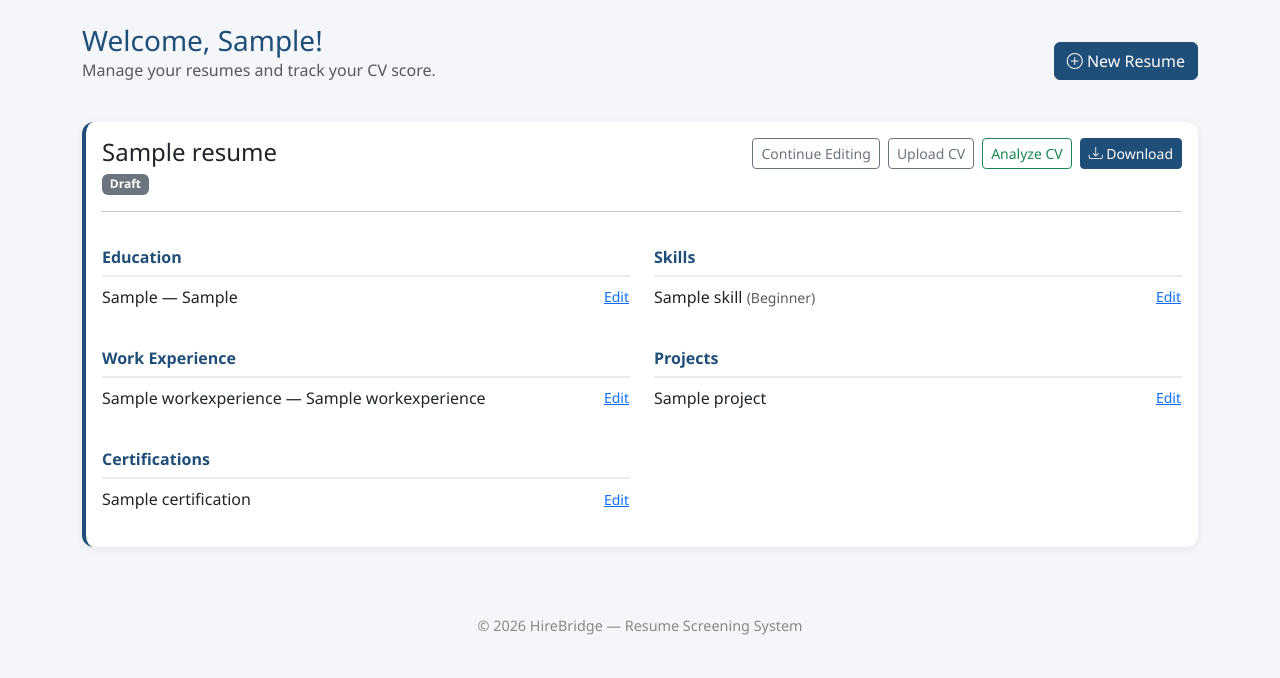
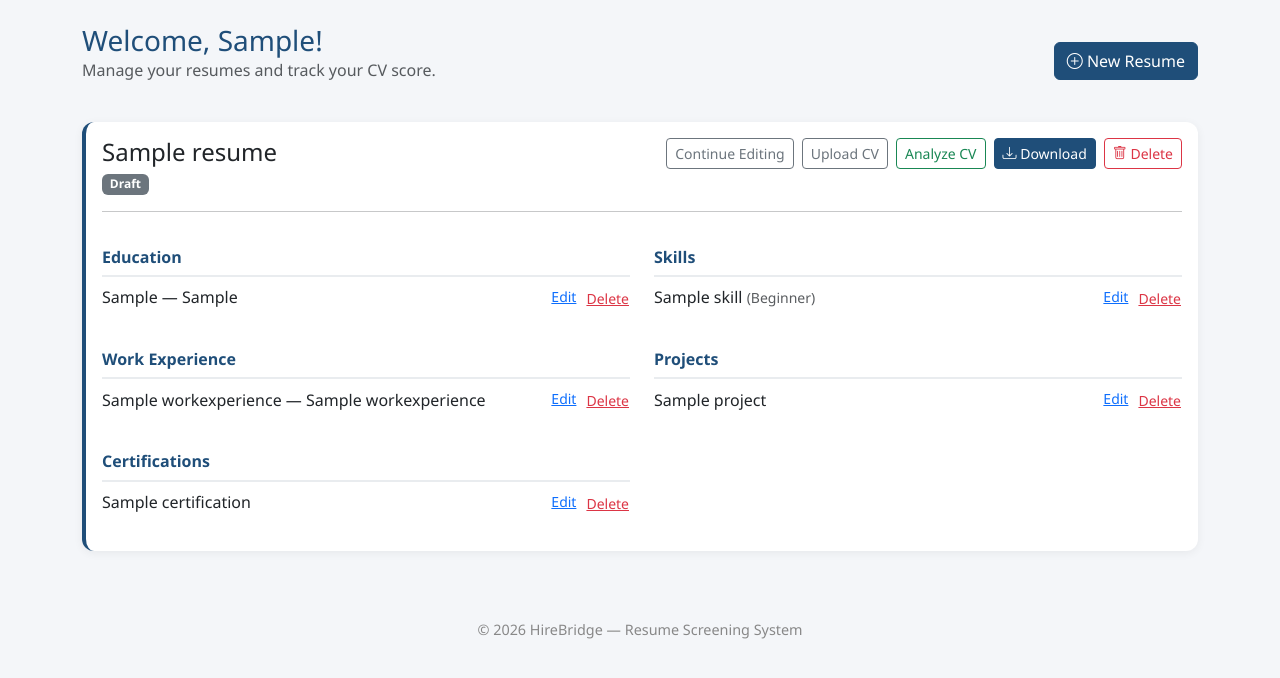
Before and after one commit to limbuisha398-cyber/HireBridge, a Django app: page /dashboard/ in a window 1280 px wide. Shown: the part 56-734 px from the top of the page. Run offline with Django 5.2, Linux system fonts and the light colour scheme; a user stored in the database is signed in; tables that the repository leaves empty hold one stand-in row (values such as "Sample post").

Commit message:
Add delete functionality for resume sections

```diff
--- a/hirebridge/templates/dashboard.html
+++ b/hirebridge/templates/dashboard.html
@@ -4,108 +4,298 @@
 
 <div class="d-flex justify-content-between align-items-center mb-4">
   <div>
-    <h3 class="mb-0" style="color:#1F4E79;">Welcome, {{ request.user.first_name|default:request.user.username }}!</h3>
+    <h3 class="mb-0" style="color:#1F4E79;">
+      Welcome, {{ request.user.first_name|default:request.user.username }}!
+    </h3>
     <p class="text-muted">Manage your resumes and track your CV score.</p>
   </div>
+
   <a href="{% url 'create_resume' %}" class="btn btn-primary">
     <i class="bi bi-plus-circle"></i> New Resume
   </a>
 </div>
 
 {% if resumes %}
+
 {% for resume in resumes %}
+
 <div class="card resume-card mb-4 p-3">
 
   <div class="d-flex justify-content-between align-items-start flex-wrap">
     <div>
       <h4 class="mb-1">{{ resume.title }}</h4>
+
+
       <span class="badge {% if resume.status == 'completed' %}bg-success{% else %}bg-secondary{% endif %}">
         {{ resume.get_status_display }}
       </span>
     </div>
+
     <div class="d-flex gap-2 flex-wrap mt-2 mt-md-0">
-        <a href="{% url 'add_education' resume_id=resume.id %}" class="btn btn-sm btn-outline-secondary">Continue Editing</a>
-        <a href="{% url 'upload_cv' resume_id=resume.id %}" class="btn btn-sm btn-outline-secondary">Upload CV</a>
-        <a href="{% url 'analyze_cv' resume_id=resume.id %}" class="btn btn-sm btn-outline-success">Analyze CV</a>
+
+      <a href="{% url 'add_education' resume_id=resume.id %}" class="btn btn-sm btn-outline-secondary">
+        Continue Editing
+      </a>
+
+      <a href="{% url 'upload_cv' resume_id=resume.id %}" class="btn btn-sm btn-outline-secondary">
+        Upload CV
+      </a>
+
+      <a href="{% url 'analyze_cv' resume_id=resume.id %}" class="btn btn-sm btn-outline-success">
+        Analyze CV
+      </a>
+
       <a href="{% url 'download_cv' resume_id=resume.id %}" class="btn btn-sm btn-primary">
         <i class="bi bi-download"></i> Download
       </a>
+
+      <form method="post" action="{% url 'delete_resume' resume_id=resume.id %}" class="d-inline"
+        onsubmit="return confirm('Are you sure you want to delete this resume? This action cannot be undone.');">
+        {% csrf_token %}
+
+        <button type="submit" class="btn btn-sm btn-outline-danger">
+          <i class="bi bi-trash"></i> Delete
+        </button>
+      </form>
+
     </div>
+
+
   </div>
 
   <hr>
 
   <div class="row">
+
+
     {% if resume.education.all %}
     <div class="col-md-6 mb-3">
+
       <h6 class="section-title">Education</h6>
+
       {% for education in resume.education.all %}
+
       <div class="d-flex justify-content-between align-items-center mb-1">
-            <span>{{ education.degree }} — {{ education.institution }}</span>
-            <a href="{% url 'edit_education' resume_id=resume.id education_id=education.id %}" class="btn btn-sm btn-link p-0">Edit</a>
+
+        <span>
+          {{ education.degree }} — {{ education.institution }}
+        </span>
+
+        <div class="d-flex gap-2">
+
+          <a href="{% url 'edit_education' resume_id=resume.id education_id=education.id %}"
+            class="btn btn-sm btn-link p-0">
+            Edit
+          </a>
+
+          <form method="post" action="{% url 'delete_education' resume_id=resume.id education_id=education.id %}"
+            class="d-inline" onsubmit="return confirm('Are you sure you want to delete this education record?');">
+
+            {% csrf_token %}
+
+            <button type="submit" class="btn btn-sm btn-link text-danger p-0">
+              Delete
+            </button>
+
+          </form>
+
         </div>
+
+      </div>
+
       {% endfor %}
+
     </div>
     {% endif %}
 
+
     {% if resume.skills.all %}
     <div class="col-md-6 mb-3">
+
       <h6 class="section-title">Skills</h6>
+
       {% for skill in resume.skills.all %}
+
       <div class="d-flex justify-content-between align-items-center mb-1">
-            <span>{{ skill.skill_name }} <small class="text-muted">({{ skill.get_skill_level_display }})</small></span>
-            <a href="{% url 'edit_skill' resume_id=resume.id skill_id=skill.id %}" class="btn btn-sm btn-link p-0">Edit</a>
+
+        <span>
+          {{ skill.skill_name }}
+          <small class="text-muted">
+            ({{ skill.get_skill_level_display }})
+          </small>
+        </span>
+
+        <div class="d-flex gap-2">
+
+          <a href="{% url 'edit_skill' resume_id=resume.id skill_id=skill.id %}" class="btn btn-sm btn-link p-0">
+            Edit
+          </a>
+
+          <form method="post" action="{% url 'delete_skill' resume_id=resume.id skill_id=skill.id %}" class="d-inline"
+            onsubmit="return confirm('Are you sure you want to delete this skill?');">
+
+            {% csrf_token %}
+
+            <button type="submit" class="btn btn-sm btn-link text-danger p-0">
+              Delete
+            </button>
+
+          </form>
+
         </div>
+
+      </div>
+
       {% endfor %}
+
     </div>
     {% endif %}
 
+
     {% if resume.work_experience.all %}
     <div class="col-md-6 mb-3">
+
       <h6 class="section-title">Work Experience</h6>
+
       {% for work in resume.work_experience.all %}
+
       <div class="d-flex justify-content-between align-items-center mb-1">
-            <span>{{ work.job_title }} — {{ work.company_name }}</span>
-            <a href="{% url 'edit_work_experience' resume_id=resume.id work_id=work.id %}" class="btn btn-sm btn-link p-0">Edit</a>
+
+        <span>
+          {{ work.job_title }} — {{ work.company_name }}
+        </span>
+
+        <div class="d-flex gap-2">
+
+          <a href="{% url 'edit_work_experience' resume_id=resume.id work_id=work.id %}"
+            class="btn btn-sm btn-link p-0">
+            Edit
+          </a>
+
+          <form method="post" action="{% url 'delete_work_experience' resume_id=resume.id work_id=work.id %}"
+            class="d-inline" onsubmit="return confirm('Are you sure you want to delete this work experience?');">
+
+            {% csrf_token %}
+
+            <button type="submit" class="btn btn-sm btn-link text-danger p-0">
+              Delete
+            </button>
+
+          </form>
+
         </div>
+
+      </div>
+
       {% endfor %}
+
     </div>
     {% endif %}
 
+
     {% if resume.projects.all %}
     <div class="col-md-6 mb-3">
+
       <h6 class="section-title">Projects</h6>
+
       {% for project in resume.projects.all %}
+
       <div class="d-flex justify-content-between align-items-center mb-1">
-            <span>{{ project.project_name }}</span>
-            <a href="{% url 'edit_project' resume_id=resume.id project_id=project.id %}" class="btn btn-sm btn-link p-0">Edit</a>
+
+        <span>
+          {{ project.project_name }}
+        </span>
+
+        <div class="d-flex gap-2">
+
+          <a href="{% url 'edit_project' resume_id=resume.id project_id=project.id %}" class="btn btn-sm btn-link p-0">
+            Edit
+          </a>
+
+          <form method="post" action="{% url 'delete_project' resume_id=resume.id project_id=project.id %}"
+            class="d-inline" onsubmit="return confirm('Are you sure you want to delete this project?');">
+
+            {% csrf_token %}
+
+            <button type="submit" class="btn btn-sm btn-link text-danger p-0">
+              Delete
+            </button>
+
+          </form>
+
         </div>
+
+      </div>
+
       {% endfor %}
+
     </div>
     {% endif %}
 
+
     {% if resume.certifications.all %}
     <div class="col-md-6 mb-3">
+
       <h6 class="section-title">Certifications</h6>
+
       {% for certification in resume.certifications.all %}
+
       <div class="d-flex justify-content-between align-items-center mb-1">
-            <span>{{ certification.certification_name }}</span>
-            <a href="{% url 'edit_certification' resume_id=resume.id certification_id=certification.id %}" class="btn btn-sm btn-link p-0">Edit</a>
-          </div>
-        {% endfor %}
-      </div>
-      {% endif %}
+
+        <span>
+          {{ certification.certification_name }}
+        </span>
+
+        <div class="d-flex gap-2">
+
+          <a href="{% url 'edit_certification' resume_id=resume.id certification_id=certification.id %}"
+            class="btn btn-sm btn-link p-0">
+            Edit
+          </a>
+
+          <form method="post"
+            action="{% url 'delete_certification' resume_id=resume.id certification_id=certification.id %}"
+            class="d-inline" onsubmit="return confirm('Are you sure you want to delete this certification?');">
+
+            {% csrf_token %}
+
+            <button type="submit" class="btn btn-sm btn-link text-danger p-0">
+              Delete
+            </button>
+
+          </form>
+
         </div>
 
       </div>
+
+      {% endfor %}
+
+    </div>
+    {% endif %}
+
+
+  </div>
+
+</div>
+
 {% endfor %}
 
 {% else %}
+
 <div class="card p-5 text-center text-muted">
+
   <i class="bi bi-file-earmark-text" style="font-size: 2.5rem;"></i>
-    <p class="mt-3 mb-0">You have not created any resumes yet.</p>
-    <a href="{% url 'create_resume' %}" class="btn btn-primary mt-3" style="width: fit-content; margin: 0 auto;">Create Your First Resume</a>
+
+  <p class="mt-3 mb-0">
+    You have not created any resumes yet.
+  </p>
+
+  <a href="{% url 'create_resume' %}" class="btn btn-primary mt-3" style="width: fit-content; margin: 0 auto;">
+    Create Your First Resume </a>
+
 </div>
+
 {% endif %}
 
 {% endblock %}
--- a/hirebridge/urls.py
+++ b/hirebridge/urls.py
@@ -6,6 +6,7 @@ urlpatterns = [
     path('register/', views.register, name='register'),
     path('login/', views.user_login, name='login'),
     path('dashboard/', views.dashboard, name='dashboard'),
+    path('resume/<int:resume_id>/delete/', views.delete_resume, name='delete_resume'),
     path('logout/', views.user_logout, name='logout'),
     path('profile/', views.profile, name='profile'),
     path('create-resume/', views.create_resume, name='create_resume'),
@@ -15,21 +16,37 @@ urlpatterns = [
         views.edit_education,
         name='edit_education'
     ),
+    path('resume/<int:resume_id>/education/<int:education_id>/delete/', views.delete_education, name='delete_education'),
     path(
         'resume/<int:resume_id>/skill/<int:skill_id>/edit/',
         views.edit_skill,
         name='edit_skill'
     ),
     path(
+    'resume/<int:resume_id>/skill/<int:skill_id>/delete/',
+    views.delete_skill,
+    name='delete_skill'
+),
+    path(
         'resume/<int:resume_id>/project/<int:project_id>/edit/',
         views.edit_project,
         name='edit_project'
     ),
     path(
+    'resume/<int:resume_id>/project/<int:project_id>/delete/',
+    views.delete_project,
+    name='delete_project'
+),
+    path(
         'resume/<int:resume_id>/certification/<int:certification_id>/edit/',
         views.edit_certification,
         name='edit_certification'
     ),
+    path(
+    'resume/<int:resume_id>/certification/<int:certification_id>/delete/',
+    views.delete_certification,
+    name='delete_certification'
+),
     path('resume/<int:resume_id>/skill/', views.add_skill, name='add_skill'),
     path(
         'resume/<int:resume_id>/work-experience/',
@@ -41,6 +58,7 @@ urlpatterns = [
         views.edit_work_experience,
         name='edit_work_experience'
     ),
+    path('resume/<int:resume_id>/work-experience/<int:work_id>/delete/', views.delete_work_experience, name='delete_work_experience'),
     path(
         'resume/<int:resume_id>/project/',
         views.add_project,
--- a/hirebridge/views.py
+++ b/hirebridge/views.py
@@ -96,6 +96,30 @@ def dashboard(request):
         {
             'profile': profile,
             'resumes': resumes,
+        }
+    )
+@login_required
+def delete_resume(request, resume_id):
+    profile, created = UserProfile.objects.get_or_create(
+        user=request.user
+    )
+
+    resume = get_object_or_404(
+        Resume,
+        id=resume_id,
+        user=profile
+    )
+
+    if request.method == 'POST':
+        resume.delete()
+        messages.success(request, 'Resume deleted successfully.')
+        return redirect('dashboard')
+
+    return render(
+        request,
+        'confirm_delete_resume.html',
+        {
+            'resume': resume,
         }
     )
 @login_required
@@ -248,6 +272,90 @@ def edit_education(request, resume_id, education_id):
             'education': education,
         }
     )
+@login_required
+def delete_education(request, resume_id, education_id):
+    profile = get_object_or_404(
+        UserProfile,
+        user=request.user
+    )
+
+    resume = get_object_or_404(
+        Resume,
+        id=resume_id,
+        user=profile
+    )
+
+    education = get_object_or_404(
+        Education,
+        id=education_id,
+        resume=resume
+    )
+
+    if request.method == 'POST':
+        education.delete()
+        messages.success(
+            request,
+            'Education deleted successfully.'
+        )
+        return redirect('dashboard')
+
+    return redirect('dashboard')
+@login_required
+def delete_skill(request, resume_id, skill_id):
+    profile = get_object_or_404(
+        UserProfile,
+        user=request.user
+    )
+
+    resume = get_object_or_404(
+        Resume,
+        id=resume_id,
+        user=profile
+    )
+
+    skill = get_object_or_404(
+        Skill,
+        id=skill_id,
+        resume=resume
+    )
+
+    if request.method == 'POST':
+        skill.delete()
+        messages.success(
+            request,
+            'Skill deleted successfully.'
+        )
+        return redirect('dashboard')
+
+    return redirect('dashboard')
+@login_required
+def delete_project(request, resume_id, project_id):
+    profile = get_object_or_404(
+        UserProfile,
+        user=request.user
+    )
+
+    resume = get_object_or_404(
+        Resume,
+        id=resume_id,
+        user=profile
+    )
+
+    project = get_object_or_404(
+        Project,
+        id=project_id,
+        resume=resume
+    )
+
+    if request.method == 'POST':
+        project.delete()
+        messages.success(
+            request,
+            'Project deleted successfully.'
+        )
+        return redirect('dashboard')
+
+    return redirect('dashboard')
 
 
 @login_required
@@ -340,7 +448,24 @@ def edit_certification(request, resume_id, certification_id):
         }
     )
 
+@login_required
+def delete_certification(request, resume_id, certification_id):
+    profile = get_object_or_404(UserProfile, user=request.user)
+    resume = get_object_or_404(Resume, id=resume_id, user=profile)
+    certification = get_object_or_404(
+        Certification,
+        id=certification_id,
+        resume=resume
+    )
 
+    if request.method == 'POST':
+        certification.delete()
+        messages.success(
+            request,
+            'Certification deleted successfully.'
+        )
+
+    return redirect('dashboard')
 @login_required
 def add_skill(request, resume_id):
     resume = get_object_or_404(
@@ -452,6 +577,34 @@ def edit_work_experience(request, resume_id, work_id):
         }
     )
 
+@login_required
+def delete_work_experience(request, resume_id, work_id):
+    profile = get_object_or_404(
+        UserProfile,
+        user=request.user
+    )
+
+    resume = get_object_or_404(
+        Resume,
+        id=resume_id,
+        user=profile
+    )
+
+    work = get_object_or_404(
+        WorkExperience,
+        id=work_id,
+        resume=resume
+    )
+
+    if request.method == 'POST':
+        work.delete()
+        messages.success(
+            request,
+            'Work experience deleted successfully.'
+        )
+        return redirect('dashboard')
+
+    return redirect('dashboard')
 
 @login_required
 def add_project(request, resume_id):
```
Lines whose indentation alone changed are shown as unchanged.
